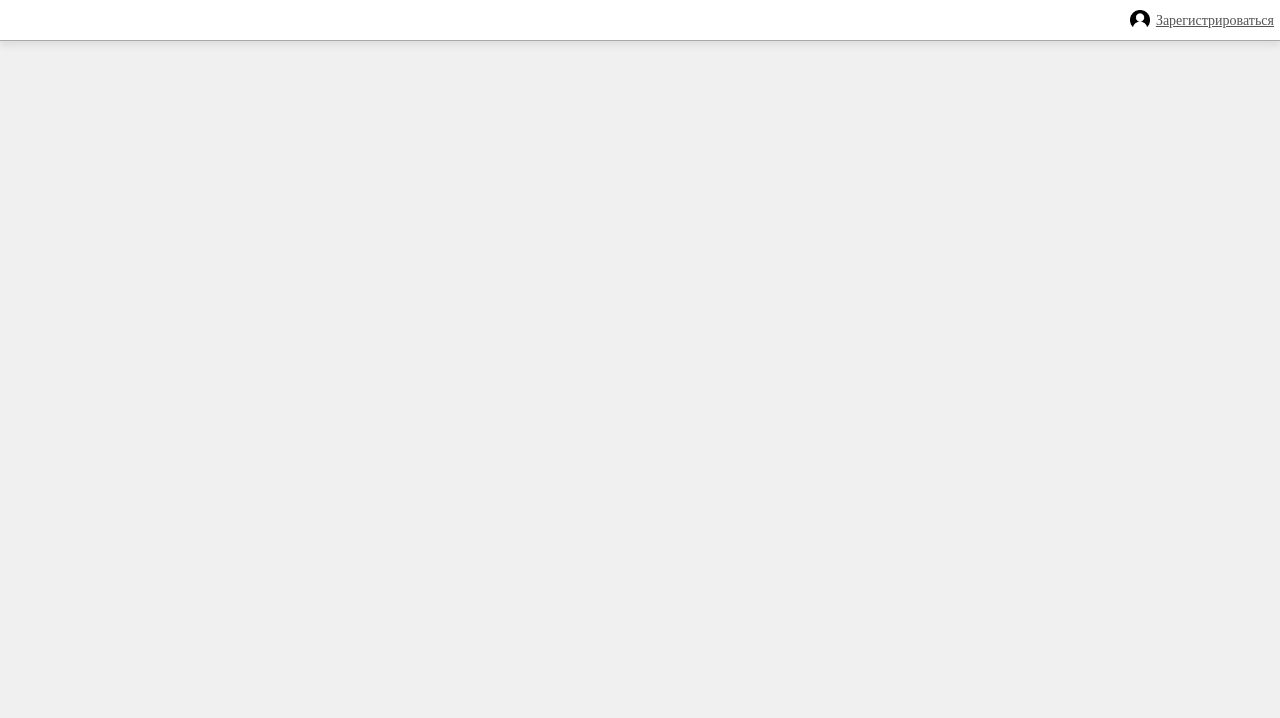
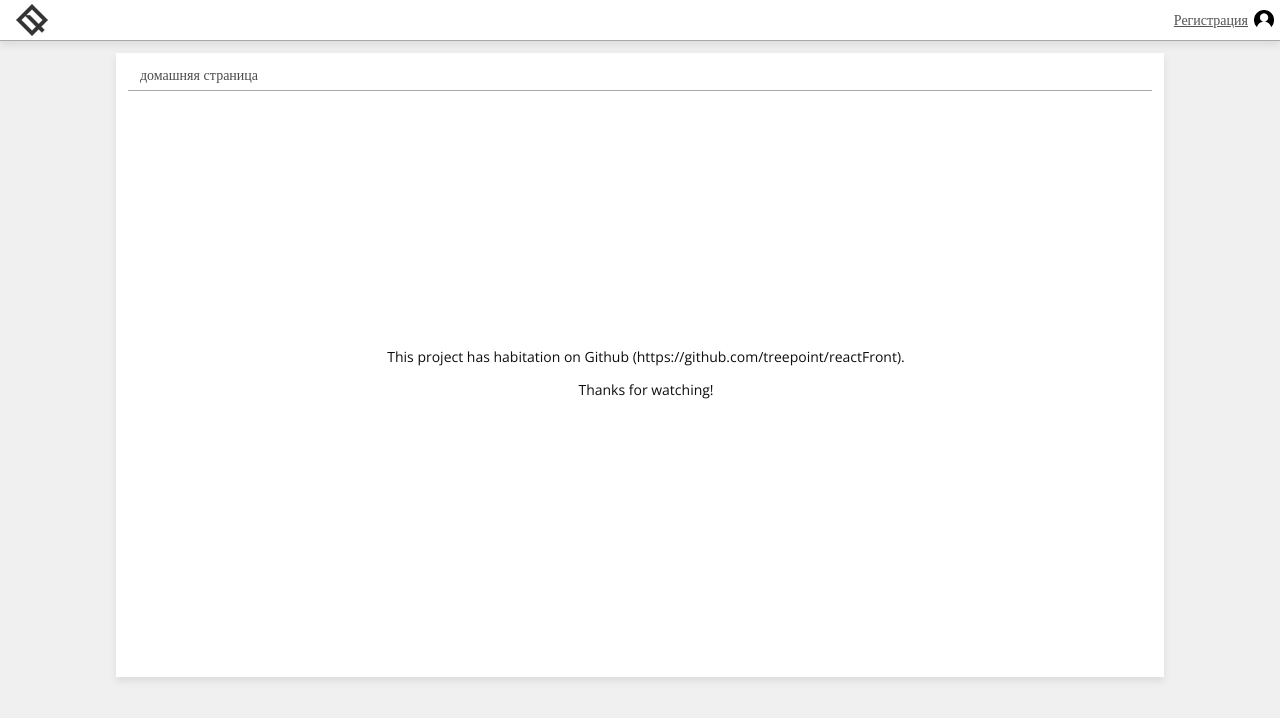
Before and after one commit to treepoint/reactFront, a React (Create React App) app: page / in a window 1280 px wide. Shown: the top 718 px of the page. Built offline with nearby package versions, Linux system fonts and the light colour scheme.

Commit message:
someRefactoring and draft of paging system

```diff
--- /dev/null
+++ b/src/Components/LoginButton/LoginButton.js
@@ -0,0 +1,71 @@
+import React from "react";
+import { connect } from "react-redux";
+import { setRegistrationWindowState } from "../../Store/actions";
+import userIcon from "../../Images/user_icon.png";
+import "./loginButton.css";
+
+class LoginButton extends React.Component {
+  getFullName() {
+    let fullName =
+      this.props.userName +
+      " " +
+      this.props.userSecondName +
+      " " +
+      this.props.userThirdName;
+
+    switch ("") {
+      case this.props.userName:
+        return "";
+      case this.props.userSecondName:
+        return "";
+      case this.props.userThirdName:
+        return "";
+      default:
+        return fullName;
+    }
+  }
+
+  onClick(event) {
+    event.stopPropagation();
+    event.preventDefault();
+    this.props.onClick(true);
+  }
+
+  render() {
+    return (
+      <div
+        className="loginButton"
+        onClick={event => this.onClick(event)}
+        style={{
+          background:
+            "url(" + userIcon + ") no-repeat scroll 100% 0 transparent",
+          backgroundSize: "20px 20px"
+        }}
+      >
+        {!!this.getFullName() ? this.getFullName() : "Регистрация"}
+      </div>
+    );
+  }
+}
+
+const mapStateToProps = state => {
+  return {
+    userName: state.userName,
+    userSecondName: state.userSecondName,
+    userThirdName: state.userThirdName,
+    isRegistrationModalWindowActive: state.registrationWindowState
+  };
+};
+
+const mapDispatchToProps = dispatch => {
+  return {
+    onClick: isRegistrationModalWindowActive => {
+      dispatch(setRegistrationWindowState(isRegistrationModalWindowActive));
+    }
+  };
+};
+
+export default connect(
+  mapStateToProps,
+  mapDispatchToProps
+)(LoginButton);
--- /dev/null
+++ b/src/Components/LoginButton/loginButton.css
@@ -0,0 +1,23 @@
+.loginButton {
+  margin-left: auto;
+  width: max-content;
+  text-align: center;
+  height: 20px;
+  margin-top: 10px;
+  display: flex;
+  color: #535353;
+  padding-right: 26px;
+  border: 0;
+  font-family: "Open Sans";
+  font-size: 14px;
+  text-decoration: underline;
+  margin-right: 6px;
+}
+
+.loginButton:hover {
+  color: #000;
+}
+
+.loginButton:active {
+  color: rgb(56, 56, 56);
+}
--- /dev/null
+++ b/src/Components/ModalWindowBlur/ModalWindowBlur.js
@@ -0,0 +1,40 @@
+import React from "react";
+import { connect } from "react-redux";
+import { setRegistrationWindowState } from "../../Store/actions";
+import "./modalWindow.css";
+
+class ModalWindowBlur extends React.Component {
+  onClick(event) {
+    event.stopPropagation();
+    event.preventDefault();
+    this.props.onClick(false);
+  }
+
+  render() {
+    return (
+      <div className="modalWindowBlur" onClick={event => this.onClick(event)}>
+        <div className="close" />
+        {this.props.windowToWrap}
+      </div>
+    );
+  }
+}
+
+const mapStateToProps = state => {
+  return {
+    isRegistrationModalWindowActive: state.registrationWindowState
+  };
+};
+
+const mapDispatchToProps = dispatch => {
+  return {
+    onClick: isRegistrationModalWindowActive => {
+      dispatch(setRegistrationWindowState(isRegistrationModalWindowActive));
+    }
+  };
+};
+
+export default connect(
+  mapStateToProps,
+  mapDispatchToProps
+)(ModalWindowBlur);
--- /dev/null
+++ b/src/Components/ModalWindowBlur/modalWindow.css
@@ -0,0 +1,38 @@
+.modalWindowBlur {
+  background: rgba(0, 0, 0, 0.2);
+  display: block;
+  overflow-x: hidden;
+  overflow-y: auto;
+  position: fixed;
+  top: 0;
+  left: 0;
+  right: 0;
+  bottom: 0;
+}
+
+.close {
+  position: absolute;
+  right: 0px;
+  top: 60px;
+  width: 47px;
+  height: 47px;
+  opacity: 0.6;
+}
+.close:hover {
+  opacity: 1;
+}
+.close:before,
+.close:after {
+  position: absolute;
+  left: 6px;
+  content: " ";
+  height: 33px;
+  width: 2px;
+  background-color: #000;
+}
+.close:before {
+  transform: rotate(45deg);
+}
+.close:after {
+  transform: rotate(-45deg);
+}
--- a/src/Containers/App/App.js
+++ b/src/Containers/App/App.js
@@ -1,7 +1,10 @@
 import React from "react";
 import { connect } from "react-redux";
 import Header from "../Header/Header";
-import Registration from "../Registration/Registration";
+import RegistrationForm from "../RegistrationForm/RegistrationForm";
+import ModalWindowBlur from "../../Components/ModalWindowBlur/ModalWindowBlur";
+import ContentBlock from "../ContentBlock/ContentBlock";
+
 import "./app.css";
 
 class App extends React.Component {
@@ -9,8 +12,12 @@ class App extends React.Component {
     return (
       <body>
         <Header />
-
-        {!!this.props.isRegistrationModalWindowActive ? <Registration /> : ""}
+        <ContentBlock />
+        {!!this.props.isRegistrationModalWindowActive ? (
+          <ModalWindowBlur windowToWrap={<RegistrationForm />} />
+        ) : (
+          ""
+        )}
       </body>
     );
   }
--- /dev/null
+++ b/src/Containers/ContentBlock/ContentBlock.js
@@ -0,0 +1,25 @@
+import React from "react";
+import "./contentBlock.css";
+
+//TODO: переделать это в нормальную страницу
+
+class ContentBlock extends React.Component {
+  render() {
+    return (
+      <div className="content">
+        <div className="pagination">домашняя страница</div>
+        <div className="hr" />
+        <article style={{ textAlign: "center", marginTop: "25%" }}>
+          <p>
+            This project has habitation on Github
+            (https://github.com/treepoint/reactFront).
+          </p>
+
+          <p>Thanks for watching!</p>
+        </article>
+      </div>
+    );
+  }
+}
+
+export default ContentBlock;
--- /dev/null
+++ b/src/Containers/ContentBlock/contentBlock.css
@@ -0,0 +1,31 @@
+.content {
+  width: 80%;
+  min-height: 75vh;
+  overflow-x: hidden;
+  overflow-y: auto;
+  margin: auto;
+  margin-top: 12px;
+  margin-bottom: 12px;
+  box-shadow: 0px 4px 8px #00000017;
+  background: #ffffff;
+  padding: 12px;
+}
+
+.pagination {
+  margin-top: 0;
+  font-size: 14px;
+  margin-left: 12px;
+  color: #4b4b4b;
+}
+.hr {
+  display: block;
+  width: 100%;
+  margin-top: 6px;
+  border-bottom: 1px solid rgba(138, 138, 138, 0.73);
+}
+
+article {
+  color: #0e0e0e;
+  margin-left: 12px;
+  font-size: 14px;
+}
--- a/src/Containers/Header/Header.css
+++ b/src/Containers/Header/Header.css
@@ -1,4 +1,4 @@
-.Header {
+.header {
   width: 100%;
   height: 40px;
   display: block;
@@ -9,26 +9,13 @@
   display: flex;
 }
 
-.fullUserName {
-  margin-left: auto;
-  width: max-content;
-  text-align: center;
-  height: 20px;
-  margin-top: 10px;
-  display: flex;
-  padding-right: 6px;
-  color: #535353;
-  padding-left: 26px;
-  border: 0;
-  font-family: "Open Sans";
-  font-size: 14px;
-  text-decoration: underline;
+.logo {
+  width: 40px;
+  margin-top: 4px;
+  margin-left: 8px;
+  opacity: 0.8;
 }
 
-.fullUserName:hover {
-  color: #000;
+.logo:hover {
+  opacity: 1;
 }
-
-.fullUserName:active {
-  color: rgb(56, 56, 56);
-}
--- a/src/Containers/Header/Header.js
+++ b/src/Containers/Header/Header.js
@@ -1,76 +1,23 @@
 import React from "react";
-import { connect } from "react-redux";
-import { setRegistrationWindowState } from "../../Store/actions";
-import userIcon from "../../Images/user_icon.png";
+import LoginButton from "../../Components/LoginButton/LoginButton";
+import logo from "../../Images/logo.png";
 import "./header.css";
 
 class Header extends React.Component {
-  getFullName() {
-    let fullName =
-      this.props.userName +
-      " " +
-      this.props.userSecondName +
-      " " +
-      this.props.userThirdName;
-
-    switch ("") {
-      case this.props.userName:
-        return "";
-      case this.props.userSecondName:
-        return "";
-      case this.props.userThirdName:
-        return "";
-      default:
-        return fullName;
-    }
-  }
-
-  onClick(event) {
-    event.stopPropagation();
-    event.preventDefault();
-    this.props.onClick(true);
-
-    console.log(this.props.isRegistrationModalWindowActive);
-  }
-
   render() {
     return (
-      <div className="Header">
+      <div className="header">
         <div
-          className="fullUserName"
-          onClick={event => this.onClick(event)}
+          className="logo"
           style={{
-            background:
-              "url(" + userIcon + ") no-repeat scroll 0 0 transparent",
-            backgroundSize: "20px 20px",
-            display: "block"
+            background: "url(" + logo + ") no-repeat scroll 100% 0 transparent",
+            backgroundSize: "32px 32px"
           }}
-        >
-          {!!this.getFullName() ? this.getFullName() : "Зарегистрироваться"}
-        </div>
+        />
+        <LoginButton />
       </div>
     );
   }
 }
 
-const mapStateToProps = state => {
-  return {
-    userName: state.userName,
-    userSecondName: state.userSecondName,
-    userThirdName: state.userThirdName,
-    isRegistrationModalWindowActive: state.registrationWindowState
-  };
-};
-
-const mapDispatchToProps = dispatch => {
-  return {
-    onClick: isRegistrationModalWindowActive => {
-      dispatch(setRegistrationWindowState(isRegistrationModalWindowActive));
-    }
-  };
-};
-
-export default connect(
-  mapStateToProps,
-  mapDispatchToProps
-)(Header);
+export default Header;
--- a/src/Containers/Registration/Registration.js
+++ b/src/Containers/RegistrationForm/RegistrationForm.js
@@ -9,9 +9,9 @@ import {
 import Input from "../../Components/Input/Input";
 import Button from "../../Components/Button/Button";
 import REG_INPUTS from "./REG_INPUTS";
-import "./registration.css";
+import "./registrationForm.css";
 
-class Registration extends React.Component {
+class RegistrationForm extends React.Component {
   constructor(props) {
     super(props);
     this.state = {};
@@ -49,7 +49,6 @@ class Registration extends React.Component {
   }
 
   onSubmit(event) {
-    //Отключаем стандартный обработчик данного события
     event.preventDefault();
 
     this.setState(
@@ -72,7 +71,11 @@ class Registration extends React.Component {
 
   render() {
     return (
-      <form onSubmit={event => this.onSubmit(event)} className="Registration">
+      <form
+        onSubmit={event => this.onSubmit(event)}
+        onClick={event => event.stopPropagation()}
+        className="registration_form"
+      >
         <h1 className="h1">Расскажи о себе</h1>
         {REG_INPUTS.map(regInputs => (
           <Input
@@ -122,4 +125,4 @@ const mapDispatchToProps = dispatch => {
 export default connect(
   mapStateToProps,
   mapDispatchToProps
-)(Registration);
+)(RegistrationForm);
--- a/src/Containers/Registration/Registration.css
+++ b/src/Containers/RegistrationForm/registrationForm.css
@@ -1,4 +1,4 @@
-.Registration {
+.registration_form {
   text-align: center;
   width: 260px;
   margin: auto;
```
Also changed, not shown: src/Containers/RegistrationForm/REG_INPUTS.js (renamed from src/Containers/Registration/REG_INPUTS.js), src/Images/logo.png (added).
